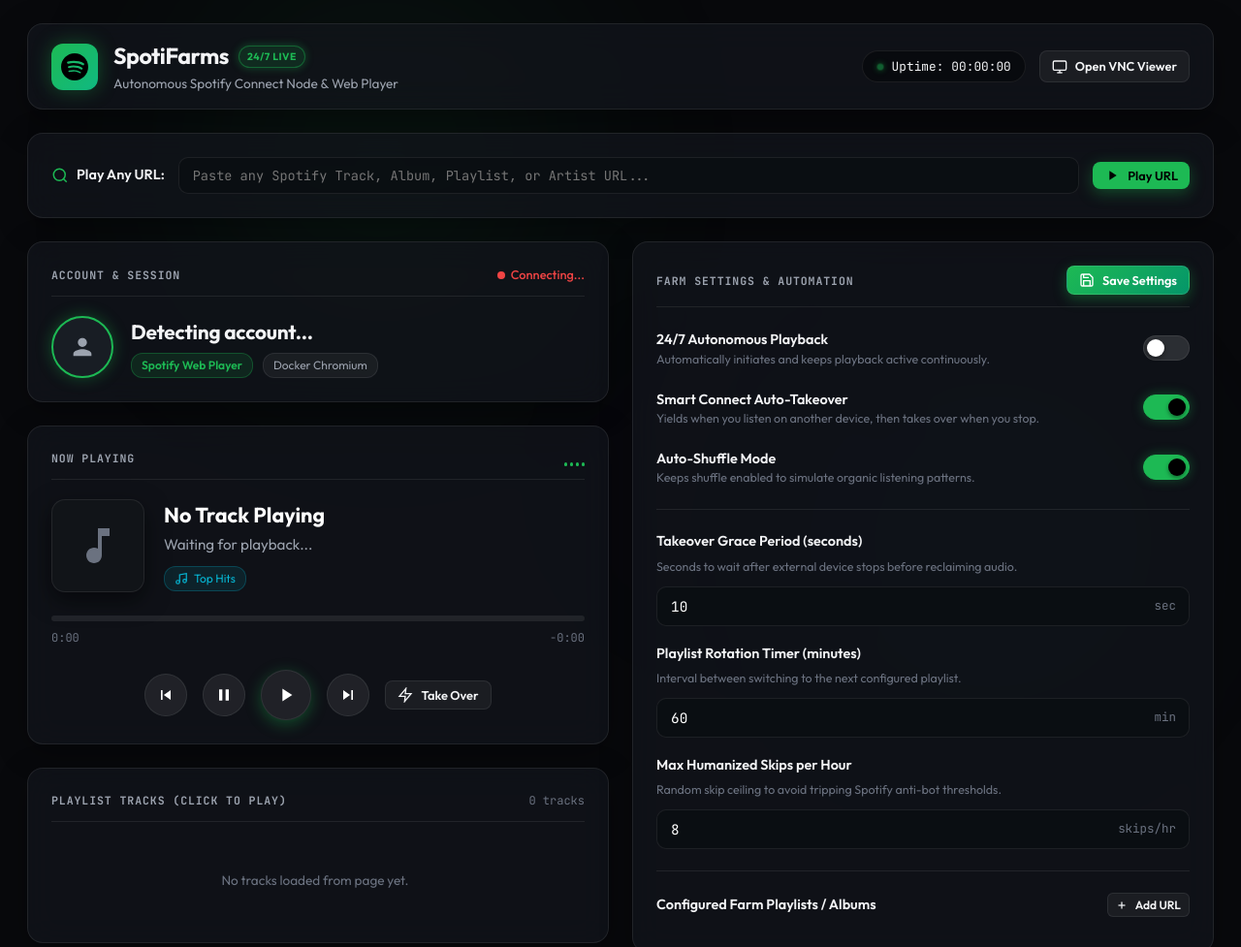
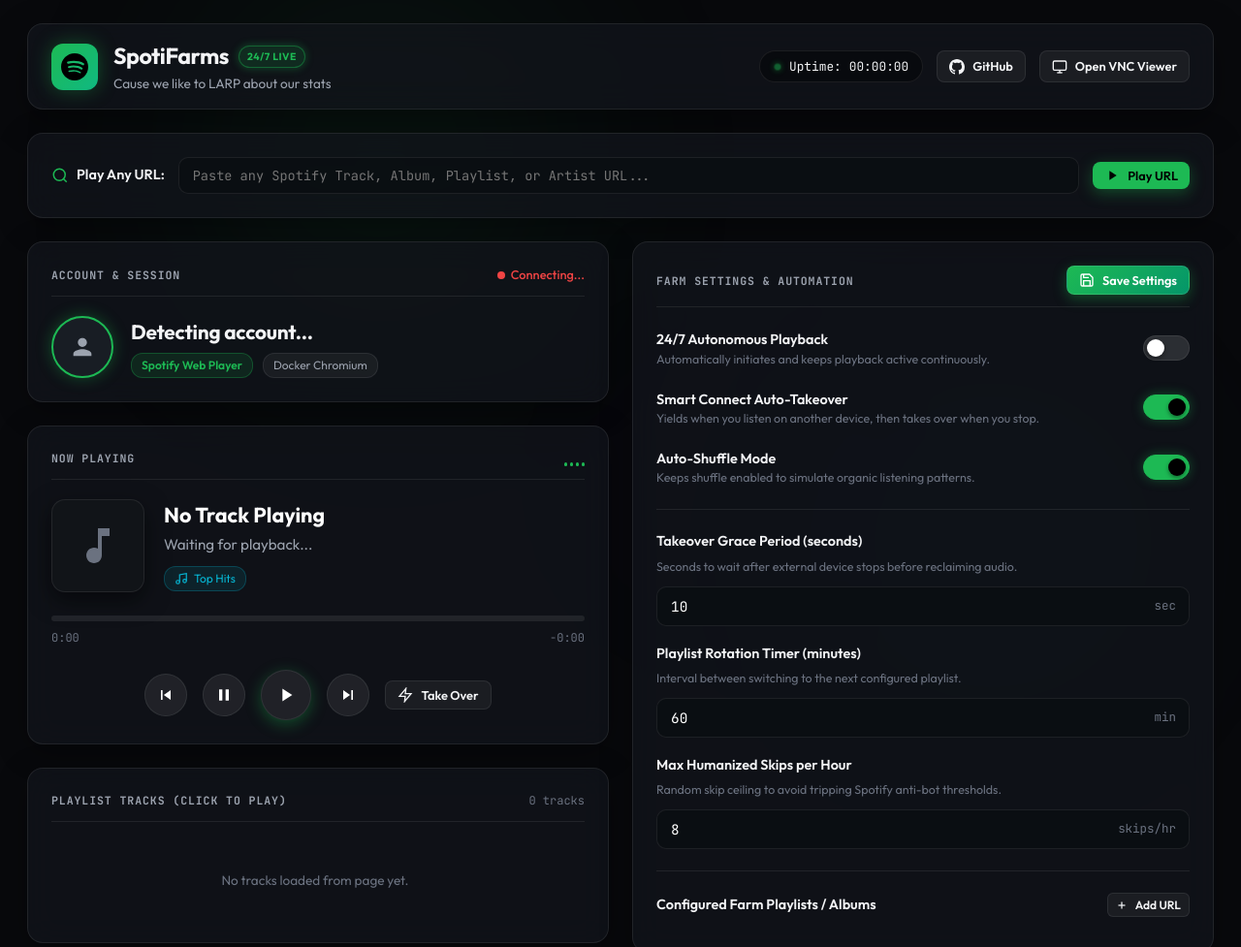
Before and after one commit to ELAVL-BAT/SpotiFarm, a website: page src/webui/index.html in a window 1280 px wide. Shown: the top 977 px of the page at 97% size. Drawn offline with Linux system fonts and the light colour scheme; no server answers.

Commit message:
ui: update dashboard slogan to 'Cause we like to LARP about our stats' and add GitHub repo link

```diff
--- a/src/webui/index.html
+++ b/src/webui/index.html
@@ -27,7 +27,7 @@
         </div>
         <div class="brand-text">
           <h1>SpotiFarms <span class="badge badge-pulse">24/7 LIVE</span></h1>
-          <p class="subtitle">Autonomous Spotify Connect Node & Web Player</p>
+          <p class="subtitle">Cause we like to LARP about our stats</p>
         </div>
       </div>
 
@@ -37,6 +37,12 @@
           <span class="label">Uptime:</span>
           <span class="val" id="uptimeVal">00:00:00</span>
         </div>
+        <a href="https://github.com/ELAVL-BAT/SpotiFarm" target="_blank" rel="noopener noreferrer" class="btn btn-glass btn-sm" id="githubBtn" title="GitHub Repository">
+          <svg width="16" height="16" viewBox="0 0 24 24" fill="currentColor">
+            <path d="M12 0C5.37 0 0 5.37 0 12c0 5.31 3.435 9.795 8.205 11.385.6.105.825-.255.825-.57 0-.285-.015-1.23-.015-2.235-3.015.555-3.795-.735-4.035-1.41-.135-.345-.72-1.41-1.23-1.695-.42-.225-1.02-.78-.015-.795.945-.015 1.62.87 1.845 1.23 1.08 1.815 2.805 1.305 3.495.99.105-.78.42-1.305.765-1.605-2.67-.3-5.46-1.335-5.46-5.925 0-1.305.465-2.385 1.23-3.225-.12-.3-.54-1.53.12-3.18 0 0 1.005-.315 3.3 1.23.96-.27 1.98-.405 3-.405s2.04.135 3 .405c2.295-1.56 3.3-1.23 3.3-1.23.66 1.65.24 2.88.12 3.18.765.84 1.23 1.905 1.23 3.225 0 4.605-2.805 5.625-5.475 5.925.435.375.81 1.095.81 2.22 0 1.605-.015 2.895-.015 3.3 0 .315.225.69.825.57A12.02 12.02 0 0024 12c0-6.63-5.37-12-12-12z"/>
+          </svg>
+          GitHub
+        </a>
         <a href="http://localhost:6080/vnc.html" target="_blank" class="btn btn-glass btn-sm" id="vncBtn">
           <svg width="16" height="16" viewBox="0 0 24 24" fill="none" stroke="currentColor" stroke-width="2">
             <rect x="2" y="3" width="20" height="14" rx="2" ry="2"></rect>
```
Also changed, not shown: assets/dashboard.png.
